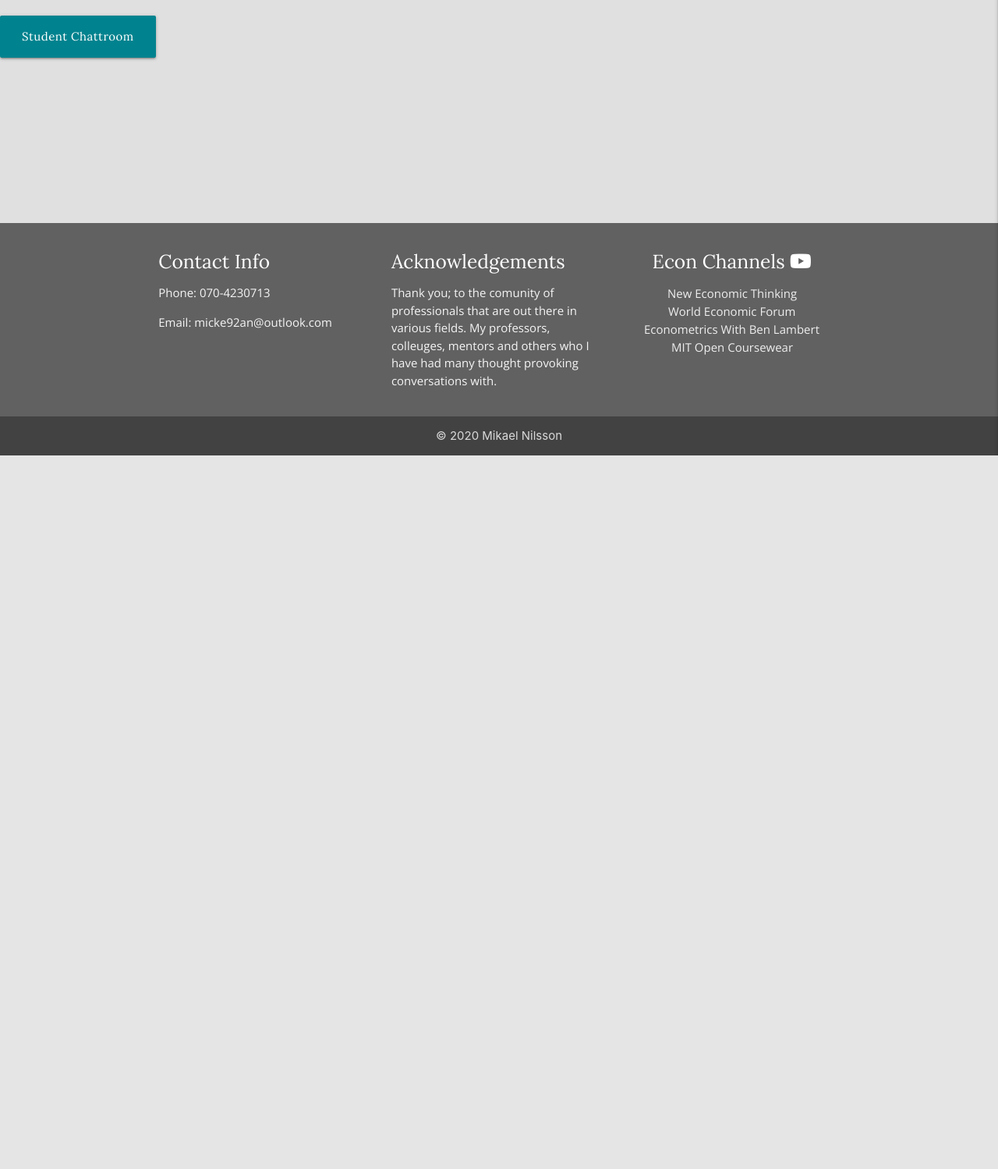
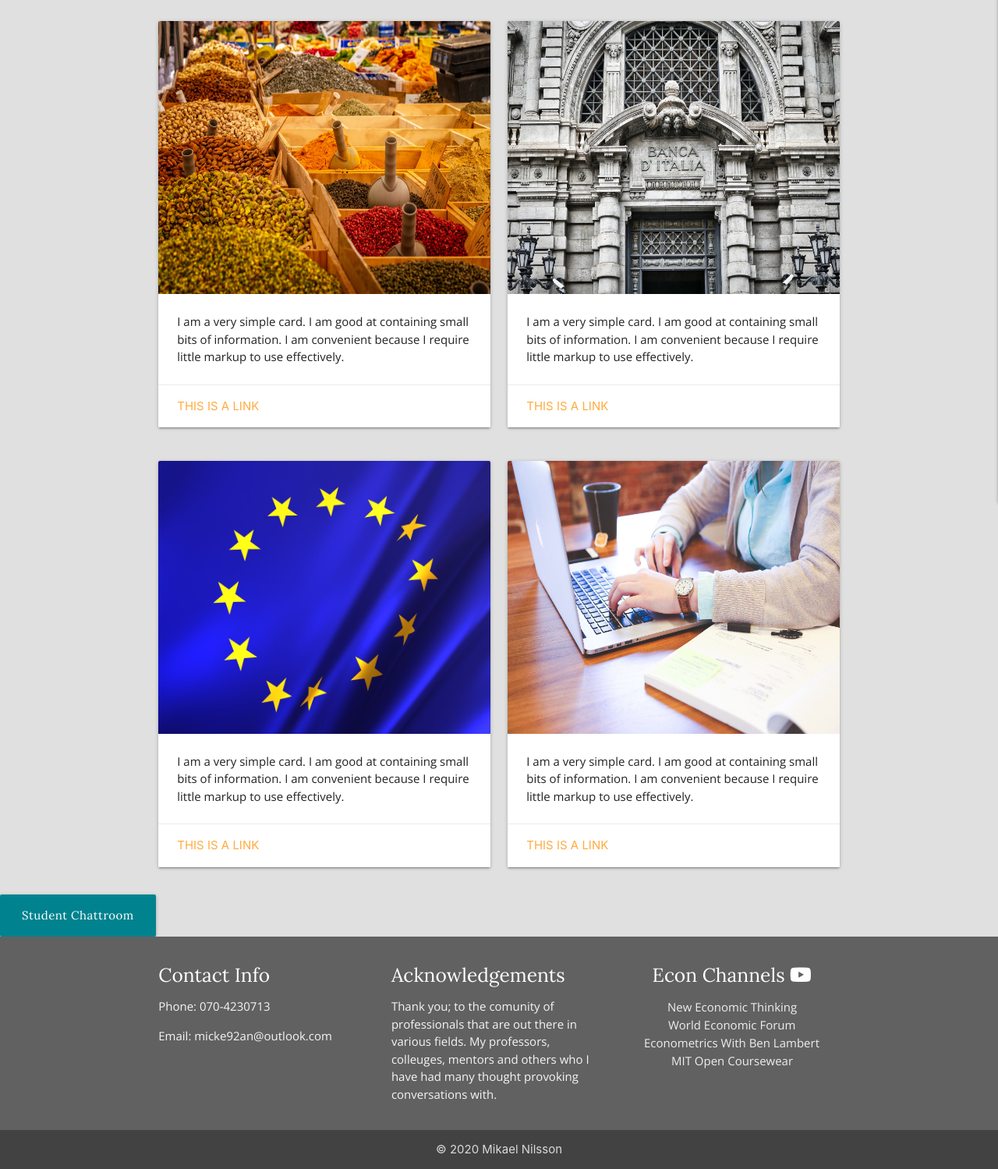
Before and after one commit to 92an/third-milestone-project, a Flask app: page /chattrooms in a window 1280 px wide. Shown: the part 216-1715 px from the top of the page at 78% size. Before the commit the page ends 800 px from the top, so only its background shows below. Run offline with Flask 2, Linux system fonts and the light colour scheme; the visitor is signed in with stand-in values (Sample User, id 1); some libraries are stand-ins or nearby versions.

Commit message:
basic layout of the different chattroom cards are done with corresponding pictures

```diff
--- a/app.py
+++ b/app.py
@@ -265,6 +265,7 @@ def chattrooms():
 
 
 # chattroom functions are built below
+# chattroom for students functions are built below
 chatt_messages = []
 
 
@@ -281,7 +282,7 @@ def add_message(username, message):
 
 @app.route("/student_chatt",  methods=["GET", "POST"])
 def student_chatt():
-    # display messages to screen
+    # add and display messages to screen
 
     if request.method == "POST":
         username = session["user"]
--- a/static/css/style.css
+++ b/static/css/style.css
@@ -129,3 +129,9 @@
 .category-cards {
     height: 70px !important;
 }
+
+/******************************************* Chattrooms ************************************************/
+
+.chatroom-card img {
+    height: 350px;
+}
--- a/templates/chattrooms.html
+++ b/templates/chattrooms.html
@@ -4,6 +4,73 @@
 
 <h2 class="header center-align capitalize">chattrooms</h2>
 
+<div class="row container">
+    <div class="col s12 m6">
+        <div class="card chatroom-card">
+            <div class="card-image">
+                <img src="{{ url_for('static', filename = 'img/microroom.jpg') }}">
+            </div>
+            <div class="card-content main-text">
+                <p>I am a very simple card. I am good at containing small bits of information.
+                I am convenient because I require little markup to use effectively.</p>
+            </div>
+            <div class="card-action">
+                <a href="#">This is a link</a>
+            </div>
+        </div>
+    </div>
+    <div class="col s12 m6">
+        <div class="card chatroom-card">
+            <div class="card-image">
+                <img src="{{ url_for('static', filename = 'img/macroroom.jpg') }}">
+            </div>
+            <div class="card-content main-text">
+                <p>I am a very simple card. I am good at containing small bits of information.
+                I am convenient because I require little markup to use effectively.</p>
+            </div>
+            <div class="card-action">
+                <a href="#">This is a link</a>
+            </div>
+        </div>
+    </div>
+</div>
+<div class="row container">
+    <div class="col s12 m6">
+        <div class="card chatroom-card">
+            <div class="card-image">
+                <img src="{{ url_for('static', filename = 'img/politicalroom.jpg') }}">
+            </div>
+            <div class="card-content main-text">
+                <p>I am a very simple card. I am good at containing small bits of information.
+                I am convenient because I require little markup to use effectively.</p>
+            </div>
+            <div class="card-action">
+                <a href="#">This is a link</a>
+            </div>
+        </div>
+    </div>
+    <div class="col s12 m6">
+        <div class="card chatroom-card">
+            <div class="card-image">
+                <img src="{{ url_for('static', filename = 'img/studentroom.jpg') }}">
+            </div>
+            <div class="card-content main-text">
+                <p>I am a very simple card. I am good at containing small bits of information.
+                I am convenient because I require little markup to use effectively.</p>
+            </div>
+            <div class="card-action">
+                <a href="#">This is a link</a>
+            </div>
+        </div>
+    </div>
+</div>
+
+
+
+
+
+
+
 <a href="{{ url_for('student_chatt') }}" class="col s4 offset-s1 btn-large center-align cyan darken-3">
 student chattroom
 </a>
```
Also changed, not shown: README.md, static/img/macroroom.jpg (added), static/img/microroom.jpg (added), static/img/politicalroom.jpg (added), static/img/studentroom.jpg (added).
